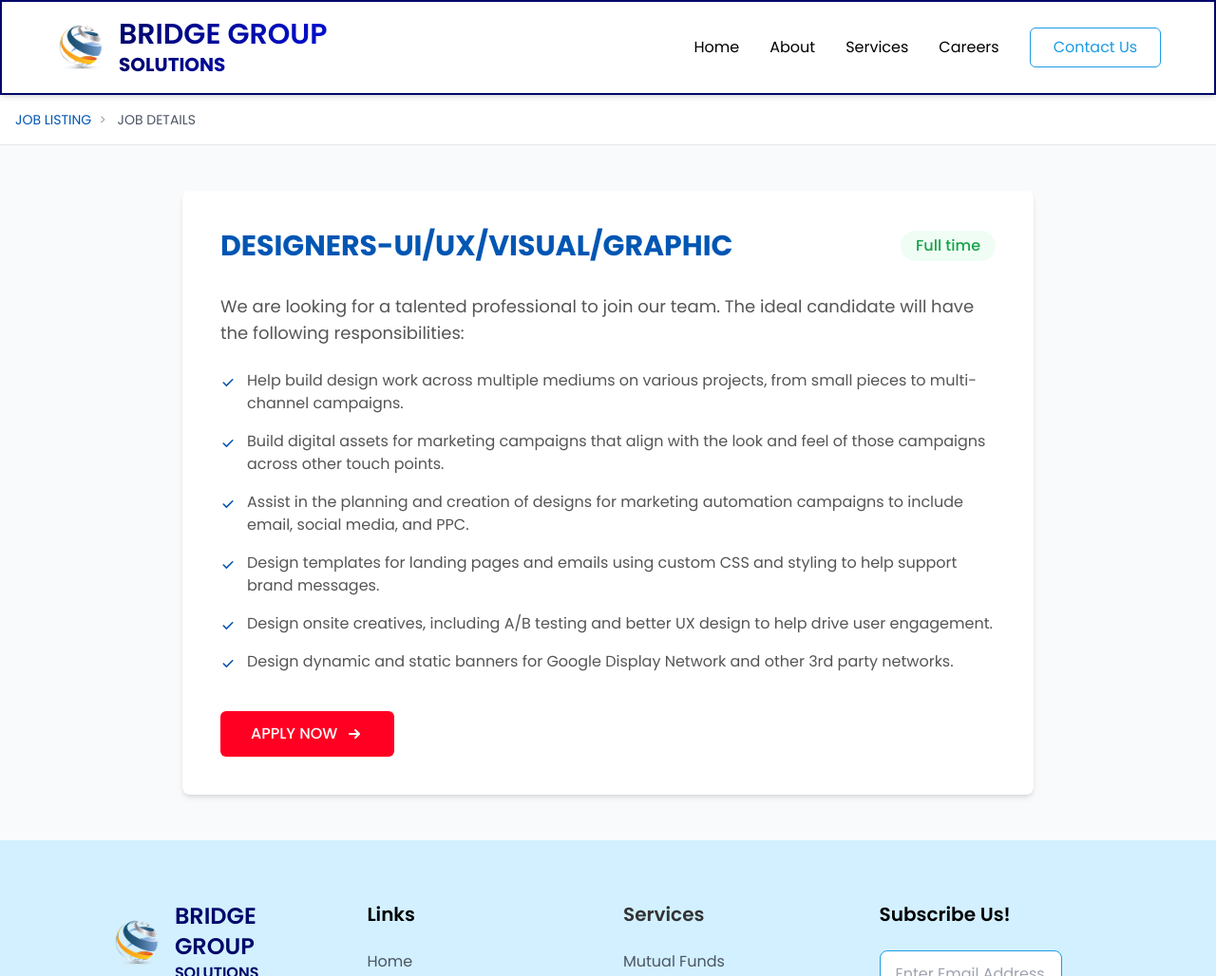
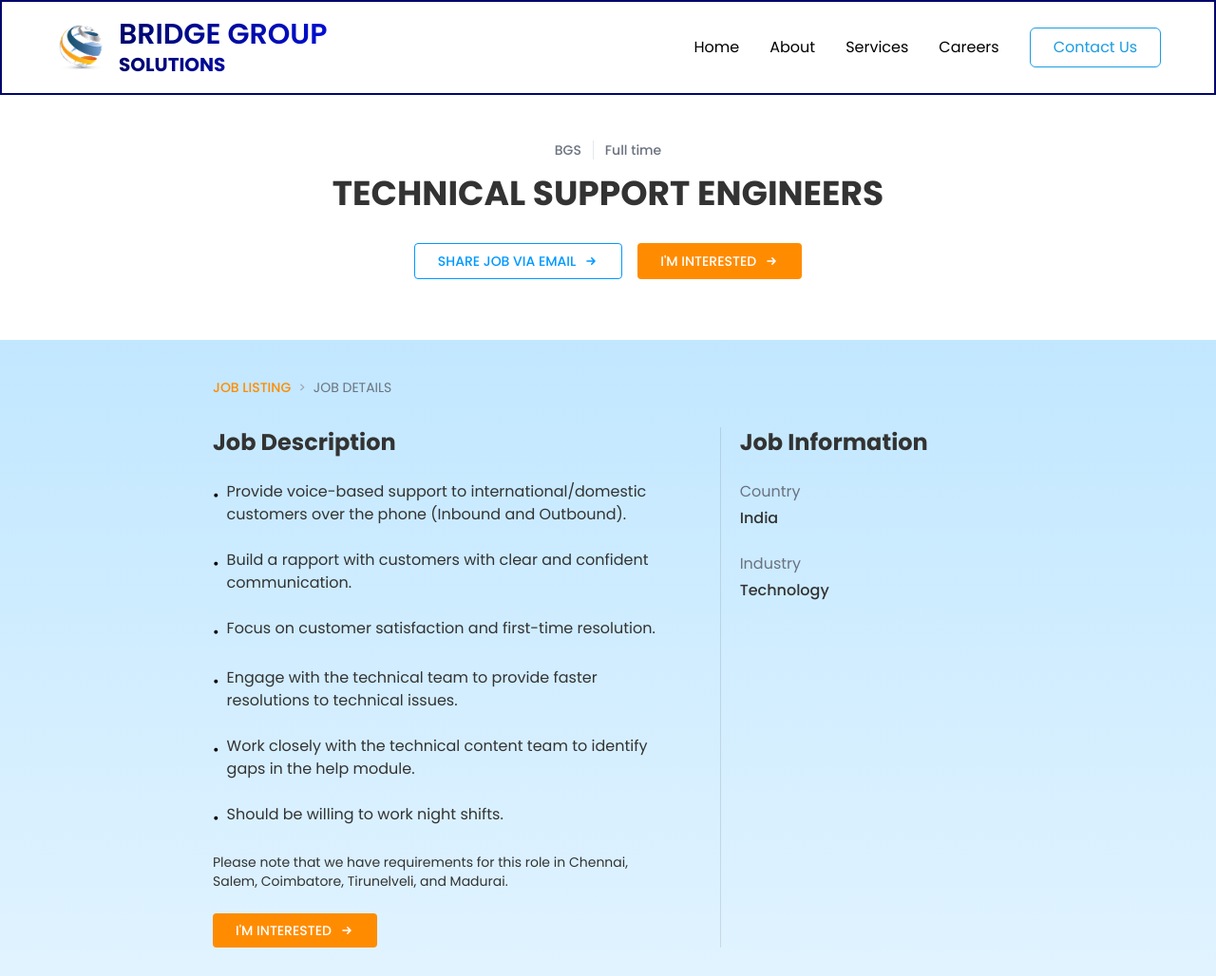
Before and after one commit to ashwin7455/BGSTask1, a plain HTML site: page Frontend/job-details.html in a window 1280 px wide. Shown: the top 1028 px of the page at 95% size. Drawn offline with nearby package versions, Linux system fonts and the light colour scheme.

Commit message:
job detail page updated

```diff
--- a/Frontend/job-details.html
+++ b/Frontend/job-details.html
@@ -1,15 +1,16 @@
-<!DOCTYPE html>
+<!DOCTYPE
+html >
   <html lang="en">
-
 <head>
   <meta charset="UTF-8">
   <meta name="viewport" content="width=device-width, initial-scale=1.0">
   <title>Job Details - Join Our Team</title>
   <link rel="icon" type="image/png" href="./assets/logo.png">
   <!-- Tailwind CSS via CDN -->
+  <script src="https://cdn.tailwindcss.com"></script>
   <link rel="stylesheet" href="https://cdnjs.cloudflare.com/ajax/libs/font-awesome/6.0.0/css/all.min.css">
-
-  <script src="https://cdn.tailwindcss.com"></script>
+  <!-- <link href="https://unpkg.com/aos@2.3.1/dist/aos.css" rel="stylesheet"> -->
+  <!-- <link href="https://fonts.googleapis.com/css2?family=Muli&display=swap" rel="stylesheet"> -->
   <script>
     tailwind.config = {
       theme: {
@@ -19,7 +20,16 @@
             'brand-blue': '#D6F0FF',
             'text-primary': '#333333',
             'text-secondary': '#555555',
-            'job-title': '#0056B3'
+            'job-title': '#0056B3',
+            'orange': {
+              500: '#FF8C00',
+            },
+            'blue': {
+              50: '#e6f5ff',
+              100: '#D6F0FF',
+              400: '#0099FF',
+              500: '#0099FF',
+            }
           },
           fontFamily: {
             'poppins': ['Poppins', 'sans-serif']
@@ -37,20 +47,42 @@
     body {
       font-family: 'Poppins', sans-serif;
       color: #333333;
-      background-color: #f9fafb;
+      background-color: #ffffff;
     }
-
     .breadcrumb-item {
       display: inline-flex;
       align-items: center;
     }
-
     .breadcrumb-item:not(:last-child)::after {
       content: '>';
       margin: 0 0.5rem;
       color: #9ca3af;
     }
 
+    /* Additional styles to match the image */
+    .bg-blue-gradient {
+      background: linear-gradient(to bottom, #c1e7ff, #e6f5ff);
+    }
+    .bg-blue-100 {
+      background-color: #D6F0FF;
+    }
+    .text-blue-500 {
+      color: #0099FF;
+    }
+    .bg-orange-500 {
+      background-color: #FF8C00;
+    }
+    .vertical-divider {
+      width: 1px;
+      height: 20px;
+      background-color: #e5e7eb;
+      margin: 0 12px;
+    }
+    .job-content-divider {
+      width: 1px;
+      background-color: rgba(0, 0, 0, 0.1);
+      margin: 0 20px;
+    }
     .site-container {
       width: 98%;
       max-width: 1400px;
@@ -77,21 +109,22 @@
     }
   </style>
 </head>
+<body>
 
-<body>
    <!-- navbar -->
-
-  <nav class="sticky top-0 z-50 bg-white border-2 border-[#00076A] shadow-md">
+   <nav class=" top-0 z-50 bg-white border-2 border-[#00076A] shadow-md">
     <div class="site-container">
       <div class="flex justify-between items-center py-4">
         <!-- Logo -->
         <div class="flex items-center">
           <img src="assets/logo.png" alt="Bridge Group Solutions" class="h-12">
           <div class="ml-3">
-                    <h1 class="bg-gradient-to-r from-[#00076A] to-[#000ED0] bg-clip-text text-transparent font-Mulish font-semibold text-3xl">
+            <h1
+              class="bg-gradient-to-r from-[#00076A] to-[#000ED0] bg-clip-text text-transparent font-Mulish font-semibold text-3xl">
               BRIDGE GROUP
             </h1>
-                    <p class="bg-gradient-to-r from-[#00076A] to-[#000ED0] bg-clip-text text-transparent font-Mulish font-bold text-xl">
+            <p
+              class="bg-gradient-to-r from-[#00076A] to-[#000ED0] bg-clip-text text-transparent font-Mulish font-bold text-xl">
               SOLUTIONS
             </p>
           </div>
@@ -111,8 +144,7 @@
         <!-- Mobile Menu Button -->
         <button id="mobileMenuBtn" class="md:hidden text-gray-700 hover:text-[#1B9CE3] focus:outline-none">
           <svg id="menuIcon" class="w-10 h-10" fill="none" stroke="currentColor" viewBox="0 0 24 24">
-                    <path stroke-linecap="round" stroke-linejoin="round" stroke-width="2"
-                        d="M4 6h16M4 12h16M4 18h16" />
+            <path stroke-linecap="round" stroke-linejoin="round" stroke-width="2" d="M4 6h16M4 12h16M4 18h16" />
           </svg>
         </button>
       </div>
@@ -132,52 +164,99 @@
     </div>
   </nav>
 
-  <!-- Header with Breadcrumb -->
-  <header class="bg-white border-b border-gray-200">
-    <div class="container mx-auto px-4 py-4">
-      <div class="breadcrumb text-sm">
-        <div class="breadcrumb-item">
-          <a href="index.html" class="text-job-title hover:underline">JOB LISTING</a>
-        </div>
-        <div class="breadcrumb-item text-gray-600">
-          JOB DETAILS
-        </div>
-      </div>
-    </div>
-  </header>
 
-  <!-- Main Content -->
-  <main class="container mx-auto px-4 py-8 md:py-12">
-    <div class="bg-white rounded-lg shadow-md p-8 md:p-10 max-w-4xl mx-auto">
-      <!-- Job Title -->
-      <div class="flex flex-col sm:flex-row justify-between sm:items-center mb-8 gap-2 sm:gap-0">
-        <h1 class="text-2xl sm:text-3xl font-bold text-job-title" id="job-title">Job Description</h1>
-        <span class="text-green-600 font-medium px-4 py-1 bg-green-50 rounded-full text-sm sm:text-base" id="job-type">
-          Full time
-        </span>
+  <!-- White background for the entire page -->
+  <div class="w-full bg-white">
+    <!-- Header Section - Centered with max width -->
+    <div class="max-w-4xl mx-auto px-8 pt-12 pb-8">
+      <div class="flex justify-center items-center mb-4">
+        <div class="text-sm font-medium text-gray-500" id="company-name">BGS</div>
+        <div class="vertical-divider"></div>
+        <div class="text-sm font-medium text-gray-500" id="job-type-header">Full Time</div>
       </div>
 
+      <h1 class="text-4xl font-bold mb-8 text-center" id="job-title-header">Technical Support Engineers</h1>
 
-      <!-- Job Description -->
-      <div id="job-description-content" class="mb-10">
-        <!-- Job description content will be dynamically inserted here -->
-      </div>
-
-      <!-- Apply Button -->
-      <div class="mt-8">
-        <a href="#"
-          class="inline-flex items-center bg-brand-red hover:bg-red-700 text-white font-medium py-3 px-8 rounded-md transition-colors justify-center">
-          APPLY NOW
-          <svg xmlns="http://www.w3.org/2000/svg" class="h-5 w-5 ml-2" viewBox="0 0 20 20" fill="currentColor">
-            <path fill-rule="evenodd"
-              d="M10.293 5.293a1 1 0 011.414 0l4 4a1 1 0 010 1.414l-4 4a1 1 0 01-1.414-1.414L12.586 11H5a1 1 0 110-2h7.586l-2.293-2.293a1 1 0 010-1.414z"
-              clip-rule="evenodd" />
+      <div class="flex justify-center gap-4 mb-8">
+        <a href="#" class="border border-blue-400 text-blue-500 px-6 py-2 rounded text-sm font-medium flex items-center">
+          SHARE JOB VIA EMAIL
+          <svg xmlns="http://www.w3.org/2000/svg" class="h-4 w-4 ml-2" viewBox="0 0 20 20" fill="currentColor">
+            <path fillRule="evenodd" d="M10.293 5.293a1 1 0 011.414 0l4 4a1 1 0 010 1.414l-4 4a1 1 0 01-1.414-1.414L12.586 11H5a1 1 0 110-2h7.586l-2.293-2.293a1 1 0 010-1.414z" clipRule="evenodd" />
+          </svg>
+        </a>
+        <a href="#" class="bg-orange-500 text-white px-6 py-2 rounded text-sm font-medium flex items-center">
+          I'M INTERESTED
+          <svg xmlns="http://www.w3.org/2000/svg" class="h-4 w-4 ml-2" viewBox="0 0 20 20" fill="currentColor">
+            <path fillRule="evenodd" d="M10.293 5.293a1 1 0 011.414 0l4 4a1 1 0 010 1.414l-4 4a1 1 0 01-1.414-1.414L12.586 11H5a1 1 0 110-2h7.586l-2.293-2.293a1 1 0 010-1.414z" clipRule="evenodd" />
           </svg>
         </a>
       </div>
     </div>
-  </main>
 
+    <!-- Blue Gradient Background Section -->
+    <div class="w-full bg-blue-gradient py-10">
+      <div class="max-w-4xl mx-auto px-8">
+        <!-- Breadcrumb -->
+        <div class="flex text-sm mb-8">
+          <a href="#" class="text-orange-500 font-medium">JOB LISTING</a>
+          <span class="mx-2 text-gray-400">></span>
+          <span class="text-gray-500">JOB DETAILS</span>
+        </div>
+
+        <!-- Two Column Layout -->
+        <div class="flex flex-col md:flex-row">
+          <!-- Left Column - Job Description -->
+          <div class="flex-1 pr-8">
+            <h2 class="text-2xl font-bold mb-6">Job Description</h2>
+            <ul class="space-y-6" id="job-description-list">
+              <!-- Job description will be dynamically inserted here -->
+            </ul>
+
+            <p class="mt-6 text-sm" id="job-location">Please note that we have requirements for this role in Chennai, Salem, Coimbatore, Tirunelveli, and Madurai.</p>
+
+            <div class="mt-6">
+              <a href="#" class="bg-orange-500 text-white px-6 py-2 rounded text-sm font-medium inline-flex items-center">
+                I'M INTERESTED
+                <svg xmlns="http://www.w3.org/2000/svg" class="h-4 w-4 ml-2" viewBox="0 0 20 20" fill="currentColor">
+                  <path fillRule="evenodd" d="M10.293 5.293a1 1 0 011.414 0l4 4a1 1 0 010 1.414l-4 4a1 1 0 01-1.414-1.414L12.586 11H5a1 1 0 110-2h7.586l-2.293-2.293a1 1 0 010-1.414z" clipRule="evenodd" />
+                </svg>
+              </a>
+            </div>
+          </div>
+
+          <!-- Vertical Divider -->
+          <div class="job-content-divider hidden md:block"></div>
+
+          <!-- Right Column - Job Information -->
+          <div class="md:w-1/3 mt-8 md:mt-0">
+            <h2 class="text-2xl font-bold mb-6">Job Information</h2>
+
+            <div class="mb-6">
+              <h3 class="text-gray-500 mb-1">Country</h3>
+              <p class="font-medium" id="job-country">India</p>
+            </div>
+
+            <div>
+              <h3 class="text-gray-500 mb-1">Industry</h3>
+              <p class="font-medium" id="job-industry">Technology</p>
+            </div>
+          </div>
+        </div>
+
+        <!-- View All Jobs Link -->
+        <div class="flex justify-center mt-16">
+          <a href="#" class="border border-blue-400 text-blue-500 px-6 py-2 rounded text-sm font-medium inline-flex items-center">
+            VIEW ALL JOBS
+            <svg xmlns="http://www.w3.org/2000/svg" class="h-4 w-4 ml-2" viewBox="0 0 20 20" fill="currentColor">
+              <path fillRule="evenodd" d="M10.293 5.293a1 1 0 011.414 0l4 4a1 1 0 010 1.414l-4 4a1 1 0 01-1.414-1.414L12.586 11H5a1 1 0 110-2h7.586l-2.293-2.293a1 1 0 010-1.414z" clipRule="evenodd" />
+            </svg>
+          </a>
+        </div>
+      </div>
+    </div>
+  </div>
+
+   <!-- footer -->
 
   <footer class="bg-[#D2F0FF] py-16 px-16">
     <div class="site-container">
@@ -228,7 +307,8 @@
                     </li>
                     <li class="flex items-center">
                         <!-- <span class="text-[#1B9CE3] mr-2">→</span> -->
-              <a href="carrerPage.html" class="text-gray-600 hover:text-[#1B9CE3] transition-colors">Careers</a>
+                        <a href="carrerPage.html"
+                            class="text-gray-600 hover:text-[#1B9CE3] transition-colors">Careers</a>
                     </li>
                     <li class="flex items-center">
                         <!-- <span class="text-[#1B9CE3] mr-2">→</span> -->
@@ -236,7 +316,8 @@
                     </li>
                     <li class="flex items-center">
                         <!-- <span class="text-[#1B9CE3] mr-2">→</span> -->
-              <a href="contact.html" class="text-gray-600 hover:text-[#1B9CE3] transition-colors">Contact Us</a>
+                        <a href="contact.html" class="text-gray-600 hover:text-[#1B9CE3] transition-colors">Contact
+                            Us</a>
                     </li>
                     <li class="flex items-center">
                         <!-- <span class="text-[#1B9CE3] mr-2">→</span> -->
@@ -255,11 +336,13 @@
                     </li>
                     <li class="flex items-center">
                         <!-- <span class="text-[#1B9CE3] mr-2">→</span> -->
-              <a href="#" class="text-gray-600 hover:text-[#1B9CE3] transition-colors">Wealth Management</a>
+                        <a href="#" class="text-gray-600 hover:text-[#1B9CE3] transition-colors">Wealth
+                            Management</a>
                     </li>
                     <li class="flex items-center">
                         <!-- <span class="text-[#1B9CE3] mr-2">→</span> -->
-              <a href="#" class="text-gray-600 hover:text-[#1B9CE3] transition-colors">Portfolio Management</a>
+                        <a href="#" class="text-gray-600 hover:text-[#1B9CE3] transition-colors">Portfolio
+                            Management</a>
                     </li>
                     <li class="flex items-center">
                         <!-- <span class="text-[#1B9CE3] mr-2">→</span> -->
@@ -267,11 +350,13 @@
                     </li>
                     <li class="flex items-center">
                         <!-- <span class="text-[#1B9CE3] mr-2">→</span> -->
-              <a href="#" class="text-gray-600 hover:text-[#1B9CE3] transition-colors">Erp & Customized Software</a>
+                        <a href="#" class="text-gray-600 hover:text-[#1B9CE3] transition-colors">Erp & Customized
+                            Software</a>
                     </li>
                     <li class="flex items-center">
                         <!-- <span class="text-[#1B9CE3] mr-2">→</span> -->
-              <a href="#" class="text-gray-600 hover:text-[#1B9CE3] transition-colors">Software Testing</a>
+                        <a href="#" class="text-gray-600 hover:text-[#1B9CE3] transition-colors">Software
+                            Testing</a>
                     </li>
                 </ul>
             </div>
@@ -305,7 +390,26 @@
 
   <!-- JavaScript -->
   <script>
-    document.addEventListener('DOMContentLoaded', function () {
+
+
+    const scrollBtn = document.getElementById('scrollToTopBtn');
+
+window.addEventListener('scroll', () => {
+  const scrollY = window.scrollY;
+
+  if (scrollY > 100) {
+    // Show button
+    scrollBtn.classList.remove('opacity-0', 'pointer-events-none');
+    scrollBtn.classList.add('opacity-100');
+  } else {
+    // Hide button
+    scrollBtn.classList.add('opacity-0', 'pointer-events-none');
+    scrollBtn.classList.remove('opacity-100');
+  }
+});
+
+
+    document.addEventListener('DOMContentLoaded', function() {
       // Get job ID from URL parameter
       const urlParams = new URLSearchParams(window.location.search);
       const jobId = urlParams.get('job');
@@ -322,7 +426,9 @@
             'Design onsite creatives, including A/B testing and better UX design to help drive user engagement.',
             'Design dynamic and static banners for Google Display Network and other 3rd party networks.'
           ],
-          type: 'Full time'
+          type: 'Full time',
+          country: 'India',
+          industry: 'Design'
         },
         'software-developer': {
           title: 'SOFTWARE DEVELOPERS',
@@ -334,7 +440,9 @@
             'Prepare and produce releases of software components.',
             'Support continuous improvement by investigating alternatives and technologies and presenting these for architectural review.'
           ],
-          type: 'Full time'
+          type: 'Full time',
+          country: 'India',
+          industry: 'Technology'
         },
         'web-developer': {
           title: 'WEB DEVELOPERS',
@@ -346,7 +454,9 @@
             'Create website layout/user interfaces using standard HTML/CSS practices.',
             'Integrate data from various back-end services and databases.'
           ],
-          type: 'Full time'
+          type: 'Full time',
+          country: 'India',
+          industry: 'Technology'
         },
         'content-writer': {
           title: 'CONTENT/TECHNICAL WRITERS',
@@ -358,7 +468,9 @@
             'Conduct keyword research and use SEO guidelines to increase web traffic.',
             'Identify customers needs and recommend new content to address gaps in the existing content.'
           ],
-          type: 'Full time'
+          type: 'Full time',
+          country: 'India',
+          industry: 'Content'
         },
         'qa-engineer': {
           title: 'QA ENGINEERS',
@@ -370,19 +482,23 @@
             'Design, develop and execute automation scripts using open source tools.',
             'Identify, record, document thoroughly and track bugs.'
           ],
-          type: 'Full time'
+          type: 'Full time',
+          country: 'India',
+          industry: 'Technology'
         },
         'technical-support': {
           title: 'TECHNICAL SUPPORT ENGINEERS',
           description: [
             'Provide voice-based support to international/domestic customers over the phone (Inbound and Outbound).',
-            'Build a rapport with customers with clear and concise communication.',
-            'Troubleshoot and resolve customer issues in a timely manner.',
-            'Document all call information according to standard operating procedures.',
-            'Follow up with customers to ensure complete resolution of issues.',
-            'Escalate unresolved issues to the appropriate internal teams.'
+            'Build a rapport with customers with clear and confident communication.',
+            'Focus on customer satisfaction and first-time resolution.',
+            'Engage with the technical team to provide faster resolutions to technical issues.',
+            'Work closely with the technical content team to identify gaps in the help module.',
+            'Should be willing to work night shifts.'
           ],
-          type: 'Full time'
+          type: 'Full time',
+          country: 'India',
+          industry: 'Technology'
         },
         'digital-marketing': {
           title: 'DIGITAL MARKETING ANALYST',
@@ -394,7 +510,9 @@
             'Monitor and analyze website traffic flow and provide regular internal reports.',
             'Attain key performance indicators such as reducing the website bounce rate, increasing dwell time or improving conversion.'
           ],
-          type: 'Full time'
+          type: 'Full time',
+          country: 'India',
+          industry: 'Marketing'
         },
         'sales-executive': {
           title: 'SALES EXECUTIVES',
@@ -406,7 +524,9 @@
             'Negotiate and close deals to achieve sales targets.',
             'Maintain accurate records in CRM system.'
           ],
-          type: 'Full time'
+          type: 'Full time',
+          country: 'India',
+          industry: 'Sales'
         },
         'product-marketer': {
           title: 'PRODUCT MARKETERS',
@@ -418,45 +538,38 @@
             'Work with product management to define product value propositions.',
             'Create sales enablement materials such as battle cards, competitor analysis, and product training.'
           ],
-          type: 'Full time'
+          type: 'Full time',
+          country: 'India',
+          industry: 'Marketing'
         }
       };
 
-      // Default to designer if no job ID is provided or if job ID doesn't exist
-      const job = jobData[jobId] || jobData['designer'];
+      // Default to technical-support if no job ID is provided or if job ID doesn't exist
+      const job = jobData[jobId] || jobData['technical-support'];
+      const jobTitle = job.title;
 
       // Update page title
-      document.title = job.title + ' - Job Details';
+      document.title = jobTitle + ' - Job Details';
 
-      // Update job title
-      document.getElementById('job-title').textContent = job.title;
+      // Update job title in header
+      document.getElementById('job-title-header').textContent = jobTitle;
 
-      // Update job type
-      document.getElementById('job-type').textContent = job.type;
+      // Update job type in header
+      document.getElementById('job-type-header').textContent = job.type;
 
-      // Update job description
-      const descriptionContainer = document.getElementById('job-description-content');
-
-      // Add job description paragraph
-      const descriptionIntro = document.createElement('p');
-      descriptionIntro.className = 'text-lg text-text-secondary mb-6';
-      descriptionIntro.textContent = 'We are looking for a talented professional to join our team. The ideal candidate will have the following responsibilities:';
-      descriptionContainer.appendChild(descriptionIntro);
-
-      // Add job description list
-      const descriptionList = document.createElement('ul');
-      descriptionList.className = 'space-y-4';
+      // Update job description list
+      const descriptionList = document.getElementById('job-description-list');
+      descriptionList.innerHTML = ''; // Clear existing content
 
       job.description.forEach(item => {
         const listItem = document.createElement('li');
         listItem.className = 'flex items-start';
 
         const bullet = document.createElement('span');
-        bullet.className = 'text-job-title mr-3 mt-1.5';
-        bullet.innerHTML = '<svg xmlns="http://www.w3.org/2000/svg" class="h-4 w-4" viewBox="0 0 20 20" fill="currentColor"><path fill-rule="evenodd" d="M16.707 5.293a1 1 0 010 1.414l-8 8a1 1 0 01-1.414 0l-4-4a1 1 0 011.414-1.414L8 12.586l7.293-7.293a1 1 0 011.414 0z" clip-rule="evenodd" /></svg>';
+        bullet.className = 'text-black mr-2 mt-1';
+        bullet.textContent = '•';
 
         const text = document.createElement('span');
-        text.className = 'text-text-secondary';
         text.textContent = item;
 
         listItem.appendChild(bullet);
@@ -464,9 +577,15 @@
         descriptionList.appendChild(listItem);
       });
 
-      descriptionContainer.appendChild(descriptionList);
+      // Update job country and industry
+      document.getElementById('job-country').textContent = job.country;
+      document.getElementById('job-industry').textContent = job.industry;
+
+      // Update company name (could be dynamic in a real application)
+      document.getElementById('company-name').textContent = 'BGS';
     });
   </script>
+  <script src="script.js"></script>
+
 </body>
-
 </html>
```
Also changed, not shown: Frontend/carrerPage.html (+1 -1 lines). Lines whose indentation alone changed are shown as unchanged.
